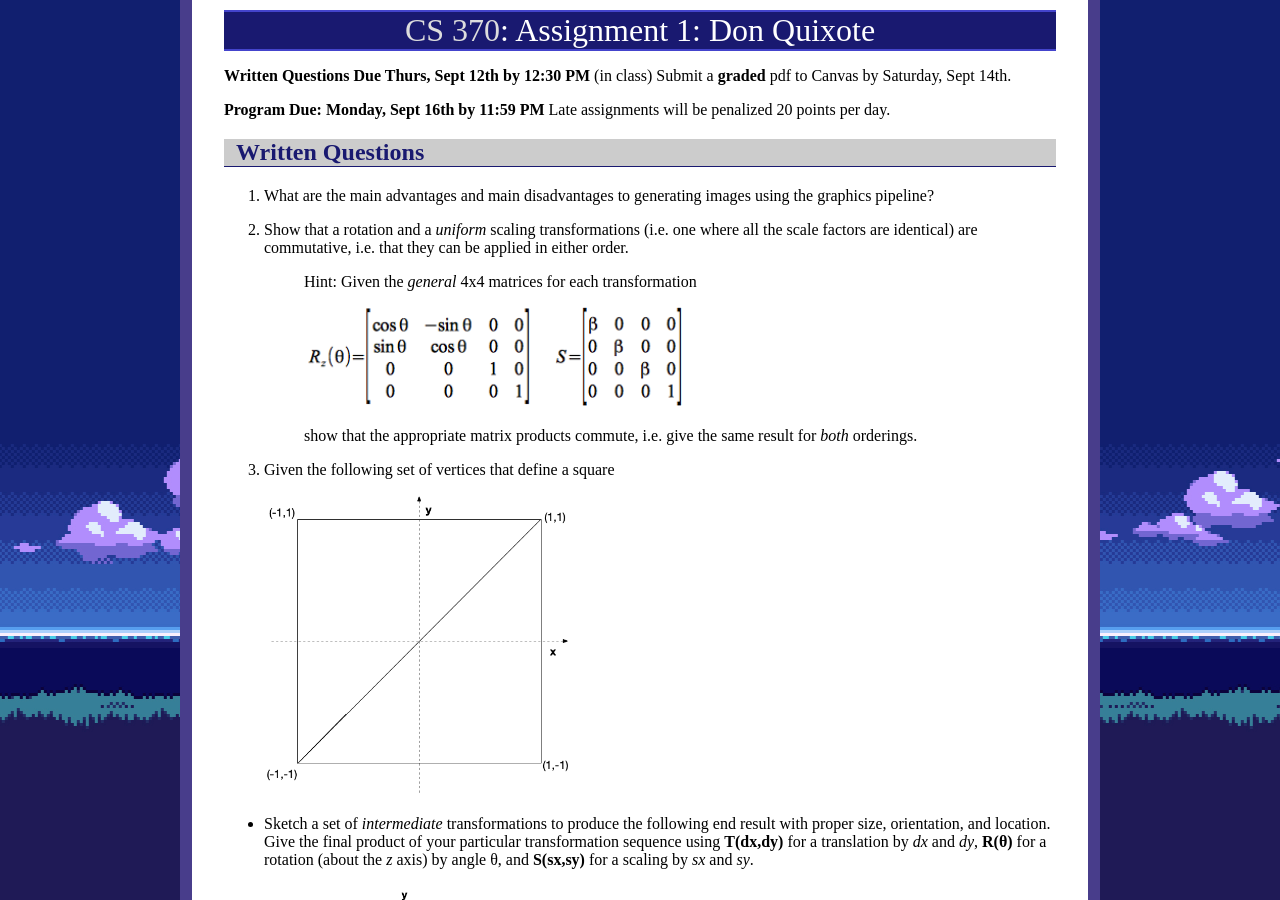
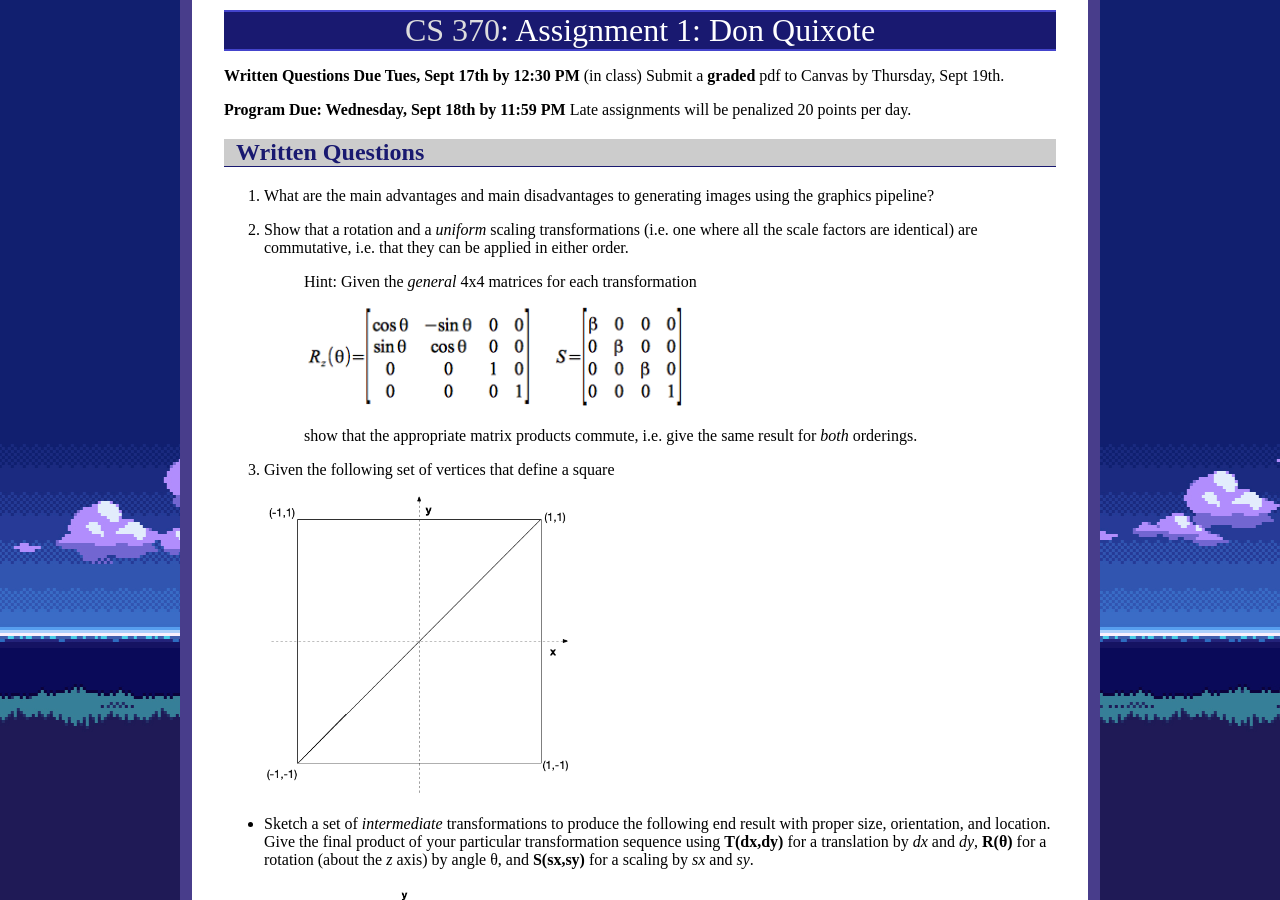
Before and after one commit to ycpcs/cs370-fall2024, a Jekyll site: the page built from assign/assign01.md, in a window 1280 px wide and 900 px high. Built offline with Jekyll 4.4.1, drawn with Linux system fonts in a browser that asks for light colours.

Commit message:
update assign 1 due
update assign 1 due

```diff
--- a/assign/assign01.md
+++ b/assign/assign01.md
@@ -3,9 +3,9 @@ layout: default
 title: "Assignment 1: Don Quixote"
 ---
 
-**Written Questions Due Thurs, Sept 12th by 12:30 PM** (in class) Submit a **graded** pdf to Canvas by Saturday, Sept 14th.
+**Written Questions Due Tues, Sept 17th by 12:30 PM** (in class) Submit a **graded** pdf to Canvas by Thursday, Sept 19th.
 
-**Program Due: Monday, Sept 16th by 11:59 PM** Late assignments will be penalized 20 points per day.
+**Program Due: Wednesday, Sept 18th by 11:59 PM** Late assignments will be penalized 20 points per day.
 
 ## Written Questions
 
```
Also changed, not shown: assign/index.md (+1 -1 lines), index.md (+2 -2 lines), README.md.
